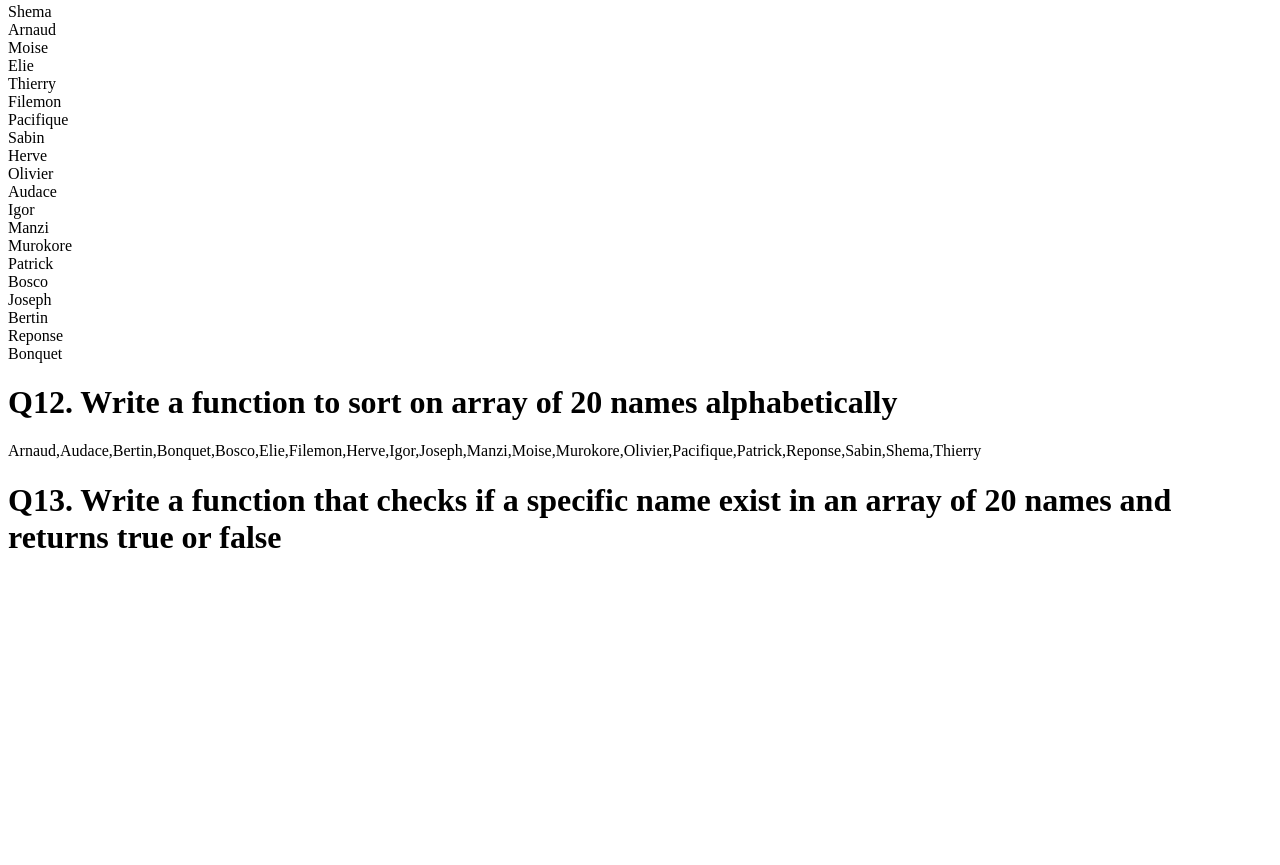
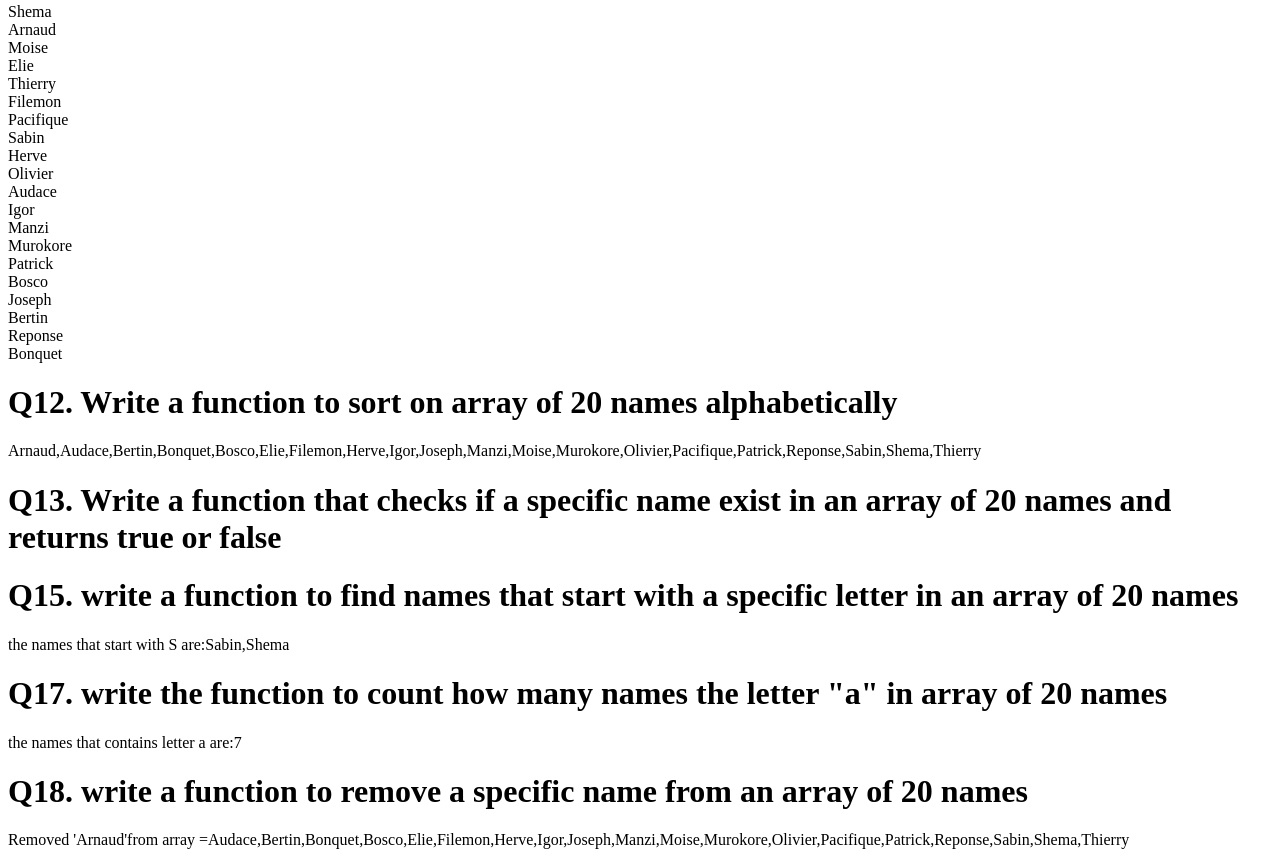
Before and after one commit to arnaud-devs/javascript_exercises, a plain HTML site: page index.html in a window 1280 px wide. Shown: the part 1228-2093 px from the top of the page. Before the commit the page ends 1805 px from the top, so only its background shows below. Drawn offline with Linux system fonts and the light colour scheme.

Commit message:
I am done with array of string

```diff
--- a/index.html
+++ b/index.html
@@ -46,6 +46,15 @@
 <!--question 13-->
 <h1>Q13. Write a function that checks if a specific name exist in an array of 20 names and returns true or false</h1>
 <p id="question_13"></p>
+<!--Question 15-->
+<h1>Q15. write a function to find names that start with a specific letter in an array of 20 names </h1>
+<p id="question_15"></p>
+<!--Question 17-->
+<h1>Q17. write the function to count how many names the letter "a" in array of 20 names </h1>
+<p id="question_17"></p>
+<!--Question 18-->
+<h1>Q18. write a function to remove a specific name from an array of 20 names</h1>
+<p id="question_18"></p>
 <script src="index.js"></script>
 </body>
 </html>
--- a/index.js
+++ b/index.js
@@ -119,4 +119,33 @@ function sortingString(array){
 }
 let question12 = document.getElementById('question_12');
 question12.innerHTML = sortingString(names);
-//question 13
+//question 15
+function  specificLetter(array){
+    let letter = 'S';
+    namesThatStartWith =array.filter(array => array.startsWith(letter))
+    return namesThatStartWith;
+}
+let question15 = document.getElementById('question_15');
+question15.innerHTML = "the names that start with S are:"+specificLetter(names);
+//question 17
+function containLetter(array){
+    let name = "a";
+    let count =0;
+    namesWithLetter=array.filter(array => array.toUpperCase().includes('A'));
+    return namesWithLetter.length;
+
+}
+
+
+let question17 = document.getElementById('question_17');
+question17.innerHTML= "the names that contains letter a are:"+containLetter(names)
+//question 18
+function removeElements(array){
+    elements = 'Arnaud';
+    index = array.indexOf(elements);
+    array.splice(index,1);
+    return array;
+}
+
+let question18 = document.getElementById('question_18');
+question18.innerHTML = "Removed 'Arnaud'from array ="+ removeElements(names);
```
